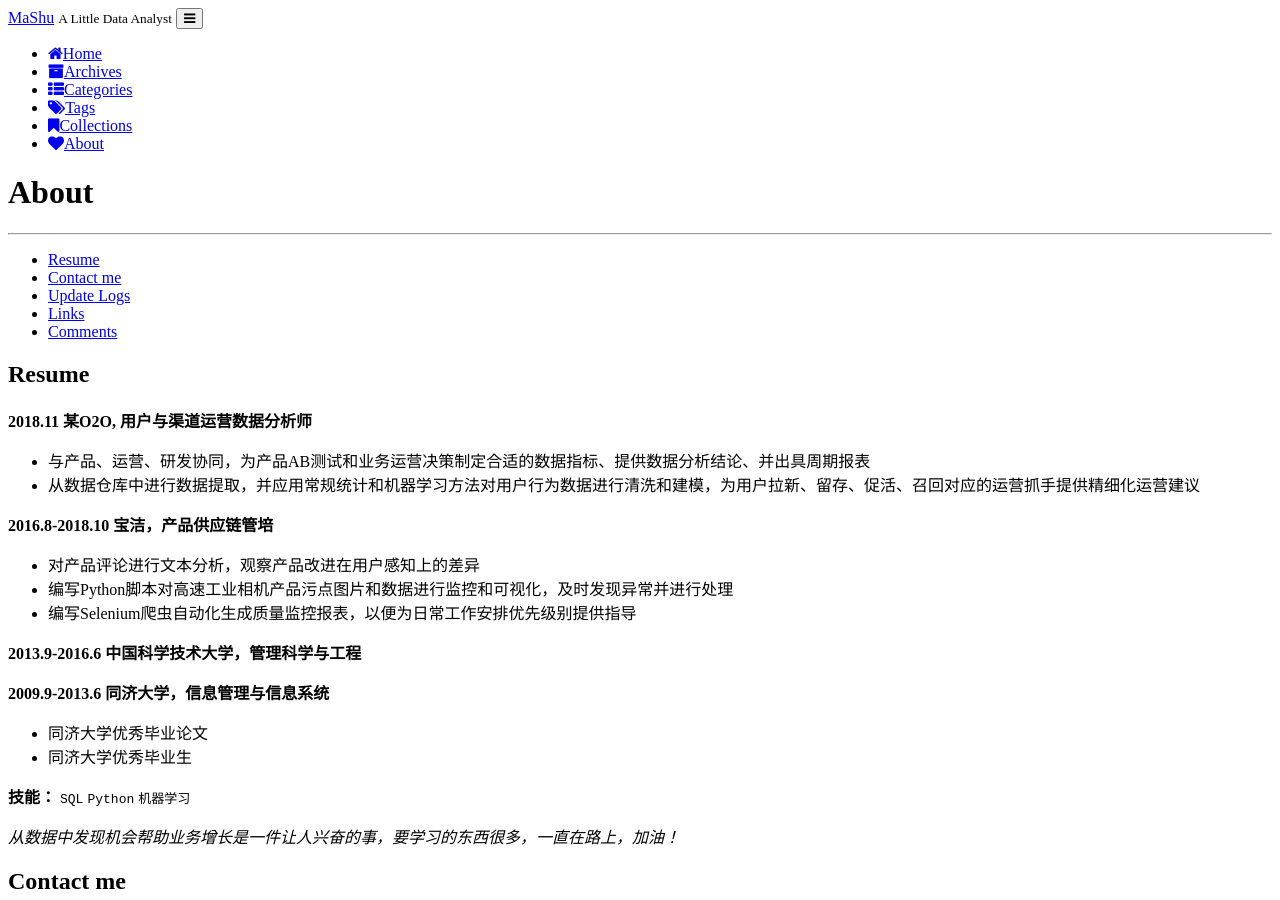
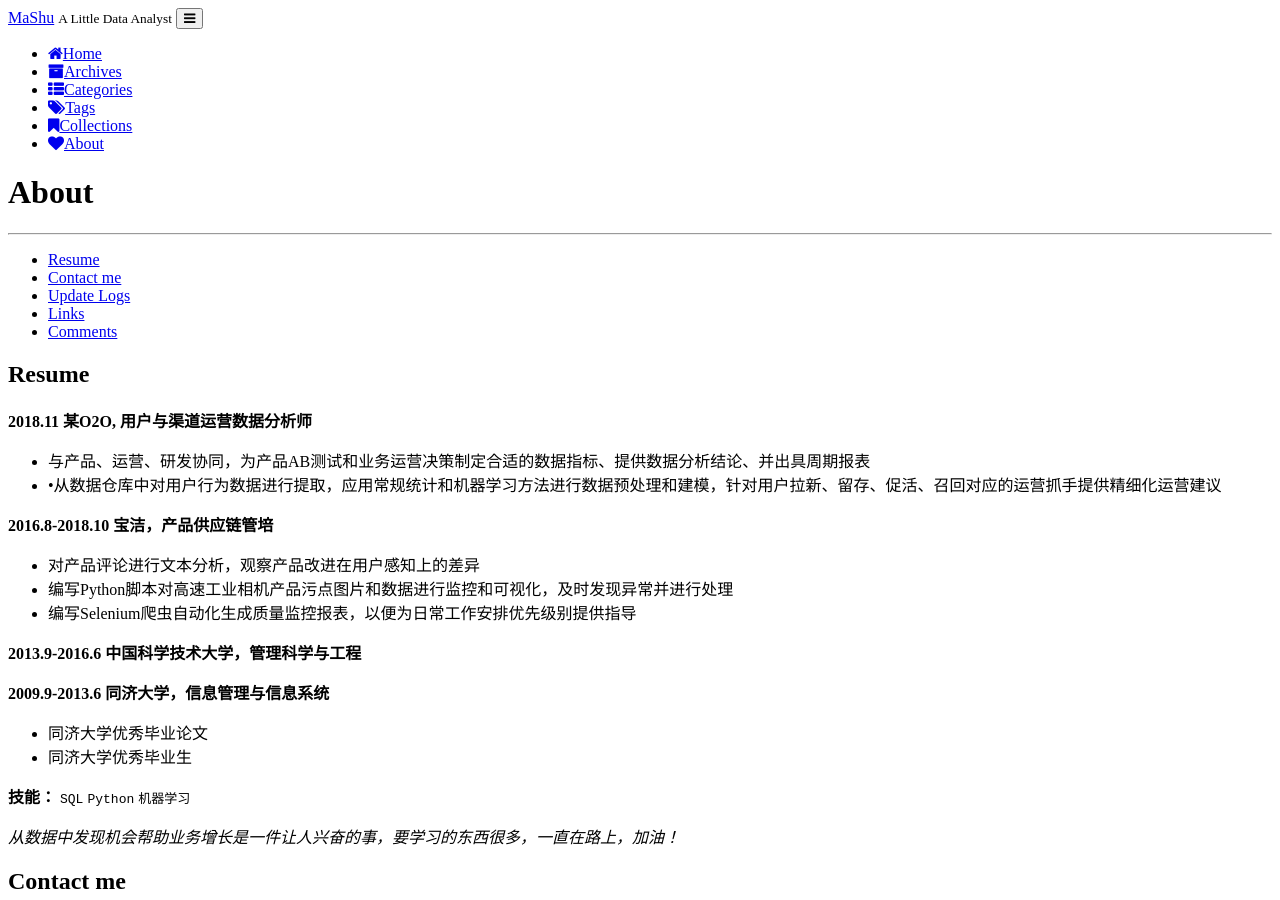
Before and after one commit to tjmashu/tjmashu.github.io, a Jekyll site: the page built from page/4about.md, in a window 1280 px wide and 900 px high. Built offline with Jekyll 4.4.1, drawn with Linux system fonts in a browser that asks for light colours; comment, search, counter and statistics services are not loaded; a style sheet for code colours, icons or effects is not loaded.

Commit message:
Update 4about.md

```diff
--- a/page/4about.md
+++ b/page/4about.md
@@ -13,7 +13,7 @@ type: page
 
 **2018.11 某O2O, 用户与渠道运营数据分析师**
 * 与产品、运营、研发协同，为产品AB测试和业务运营决策制定合适的数据指标、提供数据分析结论、并出具周期报表
-* 从数据仓库中进行数据提取，并应用常规统计和机器学习方法对用户行为数据进行清洗和建模，为用户拉新、留存、促活、召回对应的运营抓手提供精细化运营建议
+* •从数据仓库中对用户行为数据进行提取，应用常规统计和机器学习方法进行数据预处理和建模，针对用户拉新、留存、促活、召回对应的运营抓手提供精细化运营建议
 
 **2016.8-2018.10 宝洁，产品供应链管培**
 * 对产品评论进行文本分析，观察产品改进在用户感知上的差异
```
